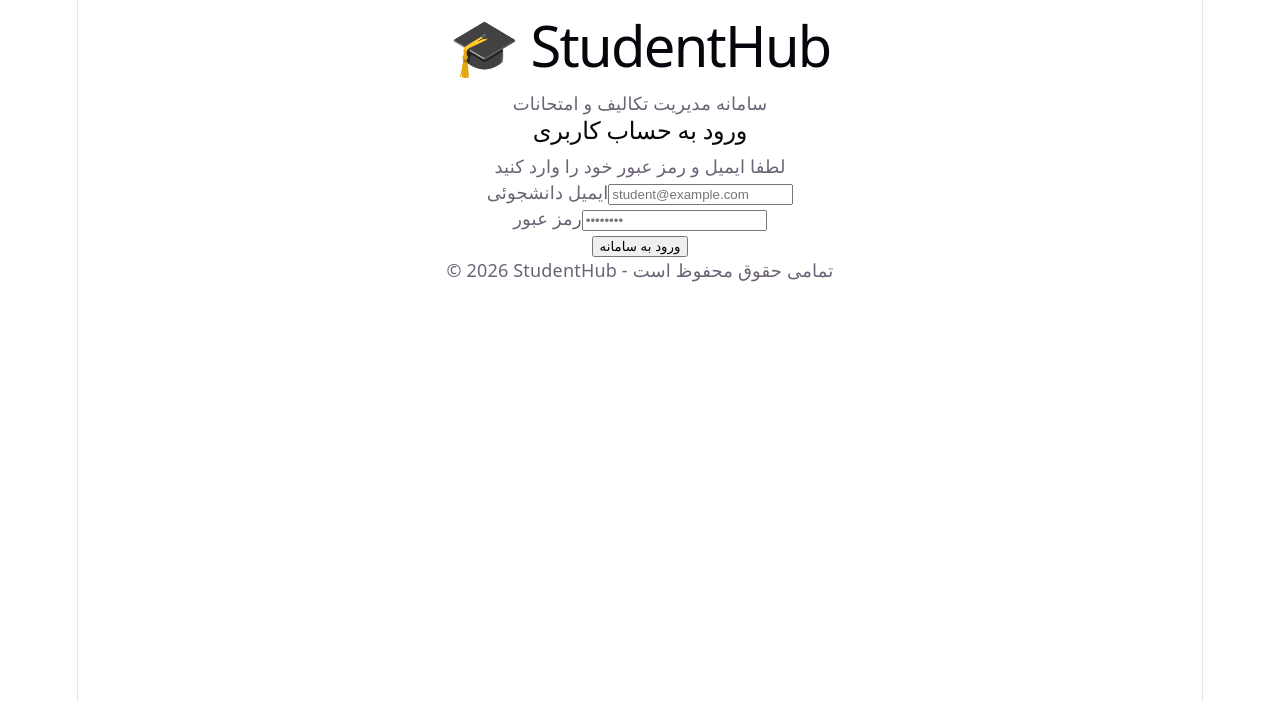
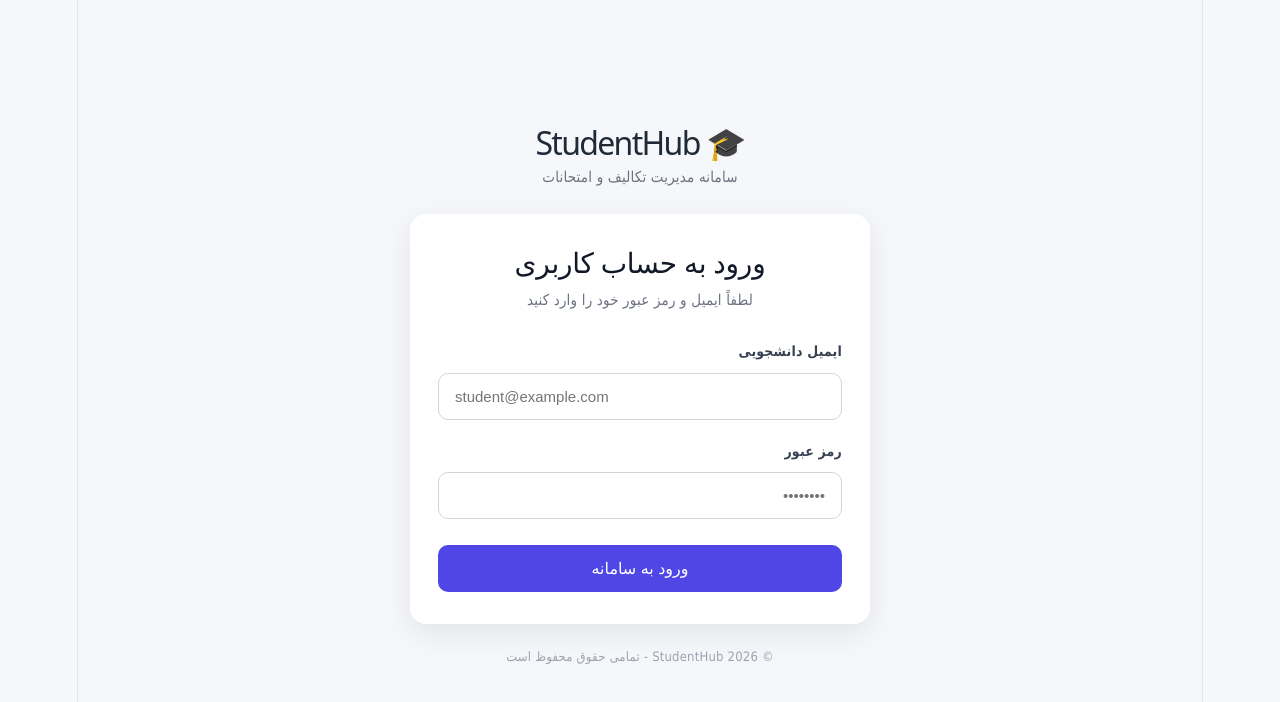
Before and after one commit to sagharfrhni/student-insights, a React app in the folder frontend/: page / in a window 1280 px wide. Shown: the top 702 px of the page. Built offline with nearby package versions, Linux system fonts and the light colour scheme; the HTML template or start-up script is replaced by a standard one.

Commit message:
refactor(login-page): clean up app structure and separate page styles

```diff
--- a/frontend/src/App.jsx
+++ b/frontend/src/App.jsx
@@ -1,3 +1,4 @@
+
 import LoginPage from "./pages/LoginPage";
 
 export default function App() {
--- /dev/null
+++ b/frontend/src/components/LoginForm.css
@@ -0,0 +1,146 @@
+* {
+    box-sizing: border-box;
+  }
+
+  body {
+    margin: 0;
+    font-family: Tahoma, sans-serif;
+    background: #f5f7fb;
+  }
+
+  .login-page {
+    min-height: 100vh;
+    background: #f5f7fb;
+    display: flex;
+    justify-content: center;
+    align-items: center;
+    padding: 24px;
+    direction: rtl;
+  }
+
+  .login-page-container {
+    width: 100%;
+    max-width: 460px;
+    text-align: center;
+  }
+
+  .brand-header {
+    margin-bottom: 24px;
+  }
+
+  .brand-header h1 {
+    margin: 0 0 8px;
+    font-size: 32px;
+    color: #1f2937;
+  }
+
+  .brand-header p {
+    margin: 0;
+    font-size: 15px;
+    color: #6b7280;
+  }
+
+  .main-content {
+    width: 100%;
+  }
+
+  .login-card {
+    background: #ffffff;
+    border-radius: 16px;
+    box-shadow: 0 10px 30px rgba(0, 0, 0, 0.08);
+    padding: 32px 28px;
+    text-align: right;
+  }
+
+  .login-title {
+    margin: 0 0 8px;
+    font-size: 28px;
+    font-weight: 700;
+    color: #111827;
+    text-align: center;
+  }
+
+  .login-subtitle {
+    margin: 0 0 24px;
+    font-size: 15px;
+    color: #6b7280;
+    text-align: center;
+    line-height: 1.8;
+  }
+
+  .form-group {
+    margin-bottom: 18px;
+    text-align: right;
+  }
+
+  .form-group label {
+    display: block;
+    margin-bottom: 8px;
+    font-size: 14px;
+    font-weight: 600;
+    color: #374151;
+  }
+
+  .form-group input {
+    width: 100%;
+    padding: 14px 16px;
+    border: 1px solid #d1d5db;
+    border-radius: 10px;
+    font-size: 15px;
+    outline: none;
+    transition: 0.2s ease;
+    background: #fff;
+  }
+
+  .form-group input:focus {
+    border-color: #4f46e5;
+    box-shadow: 0 0 0 3px rgba(79, 70, 229, 0.12);
+  }
+
+  .ltr-input {
+    direction: ltr;
+    text-align: left;
+  }
+
+  .login-submit-btn {
+    width: 100%;
+    margin-top: 8px;
+    padding: 14px;
+    border: none;
+    border-radius: 10px;
+    background: #4f46e5;
+    color: #ffffff;
+    font-size: 16px;
+    font-weight: 600;
+    cursor: pointer;
+    transition: 0.2s ease;
+  }
+
+  .login-submit-btn:hover {
+    background: #4338ca;
+  }
+
+  .login-submit-btn:disabled {
+    background: #a5b4fc;
+    cursor: not-allowed;
+  }
+
+  .error-message {
+    background: #fee2e2;
+    color: #b91c1c;
+    padding: 12px;
+    border-radius: 10px;
+    margin-bottom: 16px;
+    font-size: 14px;
+    text-align: center;
+  }
+
+  .footer {
+    margin-top: 20px;
+  }
+
+  .footer p {
+    margin: 0;
+    font-size: 13px;
+    color: #9ca3af;
+  }
--- a/frontend/src/components/LoginForm.jsx
+++ b/frontend/src/components/LoginForm.jsx
@@ -1,72 +1,81 @@
-import React, { useState } from 'react'; // import useState
+import React, { useState } from 'react';
+import "./LoginForm.css";
+
+
+
 
 //import authService from '../services/authService';
 
 export default function LoginForm() {
   const [email, setEmail] = useState('');
   const [password, setPassword] = useState('');
-  const [isLoading, setIsLoading] = useState(false); // state برای مدیریت حالت بارگذاری
+  const [isLoading, setIsLoading] = useState(false);
+  const [error, setError] = useState('');
 
   const handleSubmit = async (e) => {
-    e.preventDefault(); // جلوگیری از ریفرش صفحه هنگام submit
-    setIsLoading(true); // فعال کردن حالت بارگذاری
+    e.preventDefault();
+    setIsLoading(true);
+    setError('');
 
     try {
       console.log('Login attempt with:', { email, password });
-      // alert(`در حال تلاش برای ورود با ایمیل: ${email}`); // برای تست اولیه
-
 
       // const response = await authService.loginUser({ email, password });
       // console.log('Login response:', response);
-      // اگر response موفقیت آمیز بود (مثلا token داشت) کاربر را هدایت کن
-      // مثال: navigate('/dashboard');
 
-      // شبیه سازی تاخیر برای دیدن حالت بارگذاری
       await new Promise(resolve => setTimeout(resolve, 2000));
-      alert('ورود موفقیت آمیز بود! (شبیه سازی)'); // پیام شبیه سازی شده
+      alert('ورود موفقیت‌آمیز بود! (شبیه‌سازی)');
 
     } catch (error) {
       console.error('Login error:', error);
-      // نمایش پیام خطا به کاربر
-      alert(`خطا در ورود: ${error.message || 'لطفا دوباره امتحان کنید.'}`);
+      setError(error.message || 'لطفاً دوباره امتحان کنید.');
     } finally {
-      setIsLoading(false); // غیر فعال کردن حالت بارگذاری، چه موفق چه خطا
+      setIsLoading(false);
     }
   };
 
   return (
-    <div className="login-card"> {/* والد برای کل JSX */}
-      <h2>ورود به حساب کاربری</h2>
-      <p>لطفا ایمیل و رمز عبور خود را وارد کنید</p>
-      {/* فرم ورود - شناسه دقیق قرارداد */}
-      <form id="login-form" onSubmit={handleSubmit}> {/* اضافه کردن onSubmit */}
+    <div className="login-card">
+      <h2 className="login-title">ورود به حساب کاربری</h2>
+      <p className="login-subtitle">لطفاً ایمیل و رمز عبور خود را وارد کنید</p>
+
+      {error && <p className="error-message">{error}</p>}
+
+      <form id="login-form" onSubmit={handleSubmit}>
         <div className="form-group">
-          <label htmlFor="login-email">ایمیل دانشجوئی</label>
+          <label htmlFor="login-email">ایمیل دانشجویی</label>
           <input
             type="email"
             id="login-email"
             name="email"
-            value={email} // اتصال مقدار input به state email
-            onChange={(e) => setEmail(e.target.value)} // آپدیت state email با هر تغییر
+            value={email}
+            onChange={(e) => setEmail(e.target.value)}
             placeholder="student@example.com"
+            className="ltr-input"
             required
           />
         </div>
+
         <div className="form-group">
           <label htmlFor="login-password">رمز عبور</label>
           <input
             type="password"
             id="login-password"
             name="password"
-            value={password} // اتصال مقدار input به state password
-            onChange={(e) => setPassword(e.target.value)} // آپدیت state password با هر تغییر
+            value={password}
+            onChange={(e) => setPassword(e.target.value)}
             placeholder="••••••••"
             required
           />
         </div>
-        {/* دکمه ورود با مدیریت isLoading */}
-        <button type="submit" id="login-submit-btn" disabled={isLoading}>
-          {isLoading ? 'درحال ورود...' : 'ورود به سامانه'}
+
+        <button
+          type="submit"
+          id="login-submit-btn"
+          className="login-submit-btn"
+          disabled={isLoading}
+        >
+          {isLoading ? 'در حال ورود...' : 'ورود به سامانه'}
         </button>
       </form>
     </div>
--- a/frontend/src/pages/LoginPage.jsx
+++ b/frontend/src/pages/LoginPage.jsx
@@ -1,7 +1,9 @@
 import LoginForm from "../components/LoginForm";
+
 
 export default function LoginPage() {
   return (
+    <div className="login-page">
       <div className="login-page-container">
         <header className="brand-header">
           <h1>🎓 StudentHub</h1>
@@ -16,5 +18,6 @@
           <p>© 2026 StudentHub - تمامی حقوق محفوظ است</p>
         </footer>
       </div>
+    </div>
   );
 }
```
Lines whose indentation alone changed are shown as unchanged.
